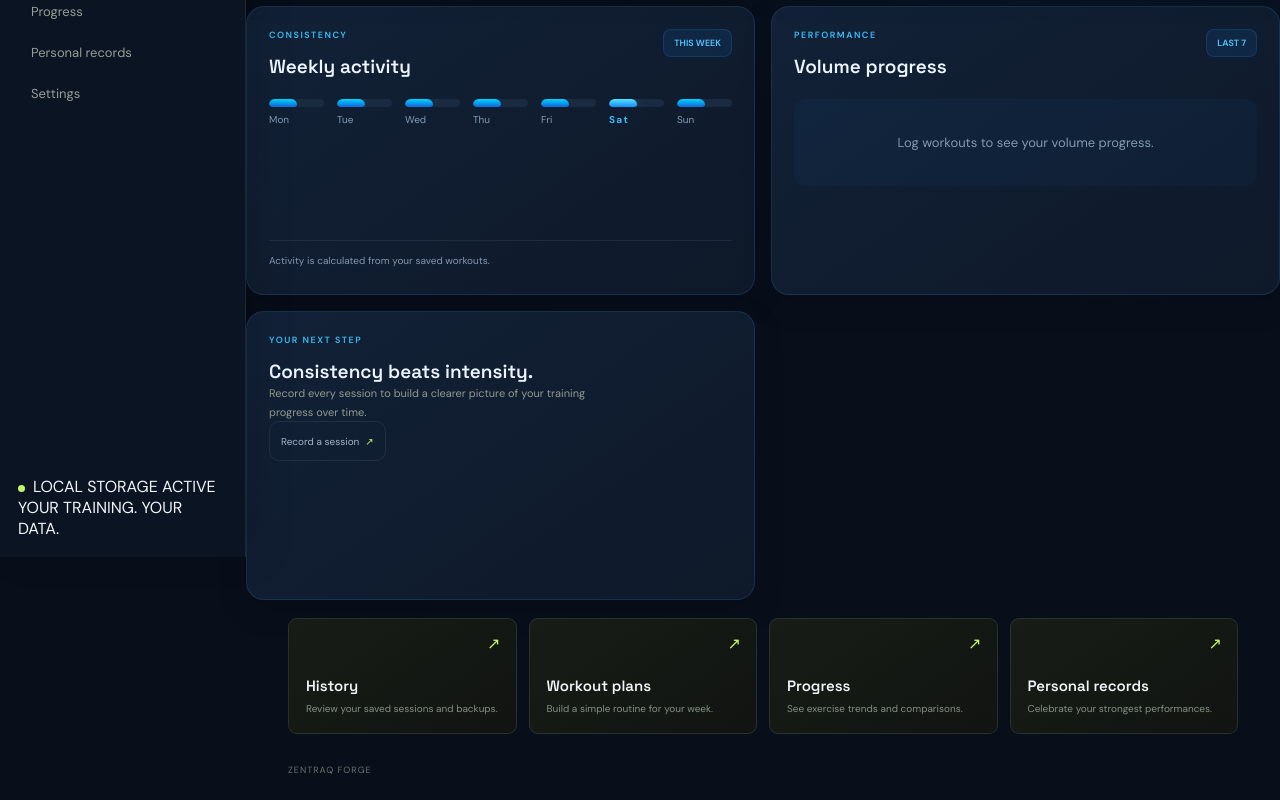
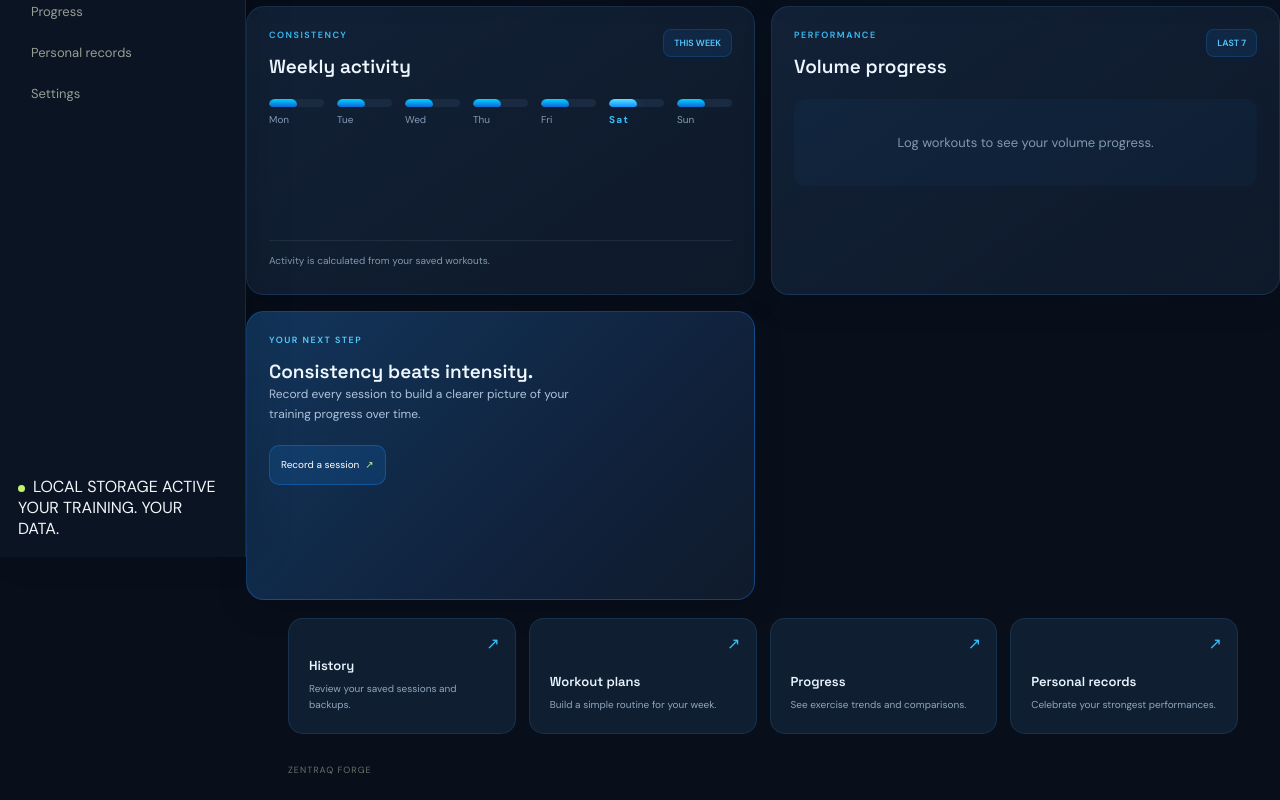
Before and after one commit to dnsh-git/ZenTraq-Forge, a React (Vite) app: page / in a window 1280 px wide. Shown: the part 243-1043 px from the top of the page. Built offline with nearby package versions, Linux system fonts and the light colour scheme.

Commit message:
consistency card & quick nav

```diff
--- a/src/App.css
+++ b/src/App.css
@@ -3532,3 +3532,87 @@ textarea::placeholder {
   background: rgba(22, 139, 255, 0.045);
   border-radius: 12px;
 }
+
+/* =========================================
+   LEVEL 4.3 — DASHBOARD FOCUS & SHORTCUTS
+========================================= */
+
+.content-grid .focus-panel {
+  background: linear-gradient(
+    135deg,
+    #12355B,
+    #102039 70%,
+    #101A2B
+  );
+
+  border-color: rgba(22, 139, 255, 0.3);
+}
+
+.focus-panel .eyebrow {
+  color: #54CEFF;
+}
+
+.focus-panel h2,
+.focus-panel h3 {
+  color: #F0F8FF;
+}
+
+.focus-panel > p {
+  color: #B0C4DA;
+  font-size: 12px;
+  line-height: 1.7;
+}
+
+.focus-panel .secondary-button {
+  margin-top: 20px;
+  color: #FFFFFF;
+  background: rgba(22, 139, 255, 0.15);
+  border-color: rgba(22, 139, 255, 0.35);
+}
+
+.focus-panel .secondary-button:hover {
+  background: #168BFF;
+  border-color: #168BFF;
+}
+
+/* Quick navigation cards */
+
+.workspace-grid {
+  display: grid;
+  grid-template-columns: repeat(4, minmax(0, 1fr));
+  gap: 13px;
+  margin-top: 18px;
+}
+
+.workspace-card {
+  position: relative;
+  padding: 20px;
+
+  background: #101E31;
+  border: 1px solid rgba(66, 153, 225, 0.16);
+  border-radius: 15px;
+
+  transition: 180ms ease;
+}
+
+.workspace-card:hover {
+  transform: translateY(-3px);
+  background: #152A43;
+  border-color: rgba(22, 139, 255, 0.4);
+  box-shadow: 0 8px 22px rgba(22, 139, 255, 0.09);
+}
+
+.workspace-card strong {
+  color: #EAF5FF;
+  font-size: 13px;
+}
+
+.workspace-card > span:last-child {
+  color: #91A6BD;
+  font-size: 10px;
+  line-height: 1.6;
+}
+
+.workspace-card-arrow {
+  color: #38BDF8;
+}
```
